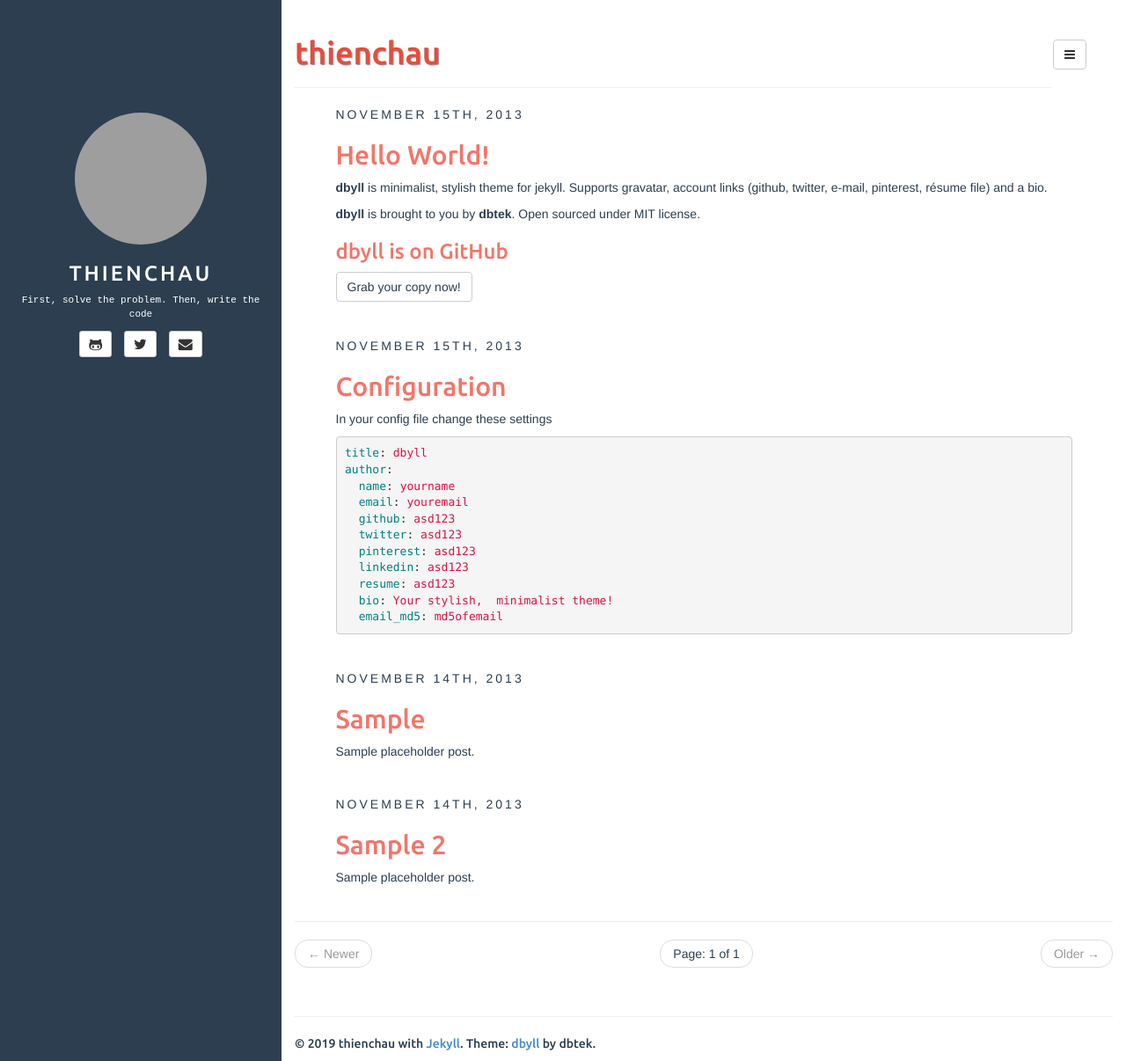
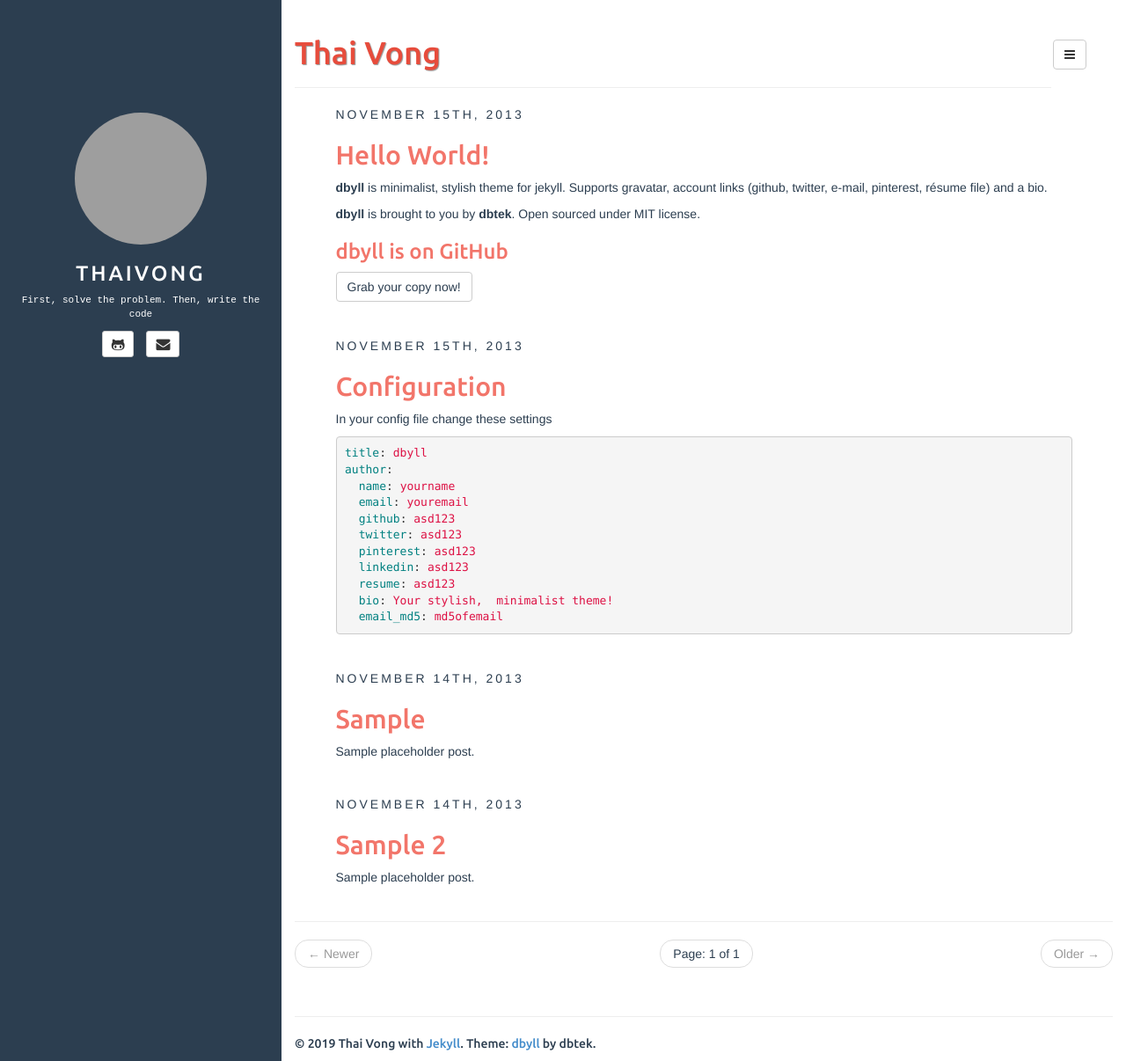
Before and after one commit to ThaiVg/StaticSite, a Jekyll site: the page built from index.html, in a window 1280 px wide and 1206 px high. Shown: the whole window at 88% size. Built offline with Jekyll 4.4.1, drawn with Linux system fonts in a browser that asks for light colours; the list of posts is cut into pages by our own code; grey boxes are pictures that could not be loaded.

Commit message:
Change config

```diff
--- a/_config.yml
+++ b/_config.yml
@@ -5,25 +5,22 @@ paginate_path: "page:num"
 exclude: ["README.md"] # files to exclude
 highlighter: rouge
 markdown: kramdown
-disqus: thienchau
-google_analytics: thienchau
-title: thienchau
+disqus: thaivong
+google_analytics: thaivong
+title: thaivong
 
 defaults:
   -
     scope:
       path: "" # empty string for all files
     values:
-      title: thienchau
+      title: Thai Vong
 
-description: thienchau
+description: Thai Vong
 author:
-  name: thienchau
-  email: email@thienchau.dev
-  github: thienchau
-  twitter: thienchau
-  pinterest: thienchau
-  linkedin: duythien0110
+  name: Thai Vong
+  email: email@letitbe.dev
+  github: ThaiVg
   bio: First, solve the problem. Then, write the code
   email_md5: 0763769757ea32a51b29807bf08b6101
 
```
